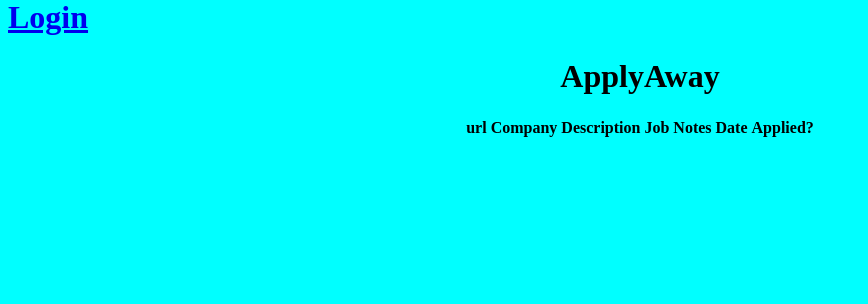
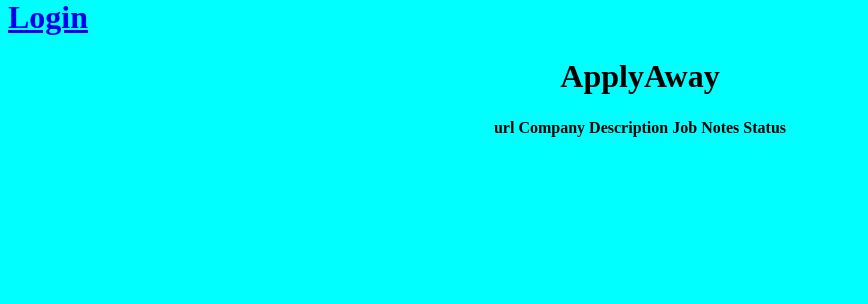
Before and after one commit to parth1175/ForFreelancer, a Django app: template demoapp/templates/demoapp/htmlcode.html in a window 1280 px wide. Shown: the part 120-424 px from the top of the page, without its empty margins (0-868 px from the left). Run offline with Django 4.2, Linux system fonts and the light colour scheme; the template is opened without the code that fills it, so the values that code supplies are empty.

Commit message:
16th commit

```diff
--- a/demoapp/models.py
+++ b/demoapp/models.py
@@ -8,6 +8,7 @@
     Company = models.CharField(max_length=1000, default = 'ApplyAway')
     Job = models.CharField(max_length=1000, default = 'Error')
     Description = models.CharField(max_length=100000, default = 'Great Company')
-    Notes =  models.CharField(max_length=10000, default = ' ')
+    Notes = models.CharField(max_length=10000, default = ' ')
+    Status = models.CharField(max_length=10000, default = 'Unknown')
     #Date = models.CharField(max_length=10000, default=' ')
-    #Applied = models.DateTimeField( default=timezone.now)
+    #Time = models.DateTimeField( default=timezone.now)
--- a/demoapp/templates/demoapp/htmlcode.html
+++ b/demoapp/templates/demoapp/htmlcode.html
@@ -38,8 +38,7 @@
     <th>Description</th>
         <th>Job</th>
         <th>Notes</th>
-        <th>Date</th>
-        <th>Applied?</th>
+        <th>Status</th>
 
 
 
@@ -51,8 +50,7 @@
       <td style = "width: 5%;"><center>{{data.Description}}</center></td>
        <td><center>{{data.Job}}</center></td>
        <td><center>{{data.Notes}}</center></td>
-      <td><center>{{data.Date}}</center></td>
-      <td><center>{{data.Applied.}}</center></td>
+      <td><center>{{data.Status}}</center></td>
         {%endif%}
   </tr>
       {% endfor %}
--- a/demoapp/views.py
+++ b/demoapp/views.py
@@ -56,7 +56,7 @@
             subtext = (soup.get_text('\n','\n\n')).replace('\n', '')
             # print(subtext)
 
-            p = data(user=username, Notes =notes,  url=url, Company=company, Description=subtext, Job = job)
+            p = data(user=username, Notes =notes,  url=url, Company=company, Description=subtext, Job = job, Status=status)
             p.save()
 
 
```
Also changed, not shown: demoapp/migrations/0006_data_status.py (added).
